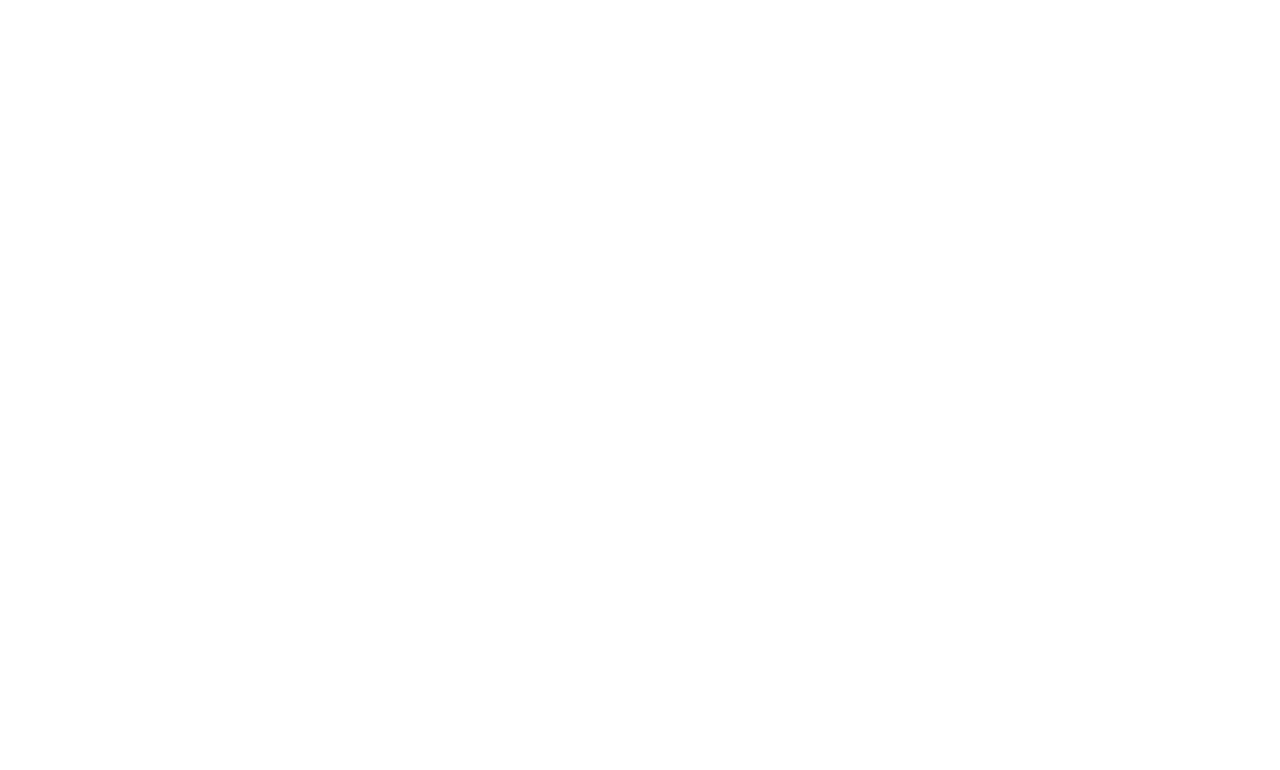
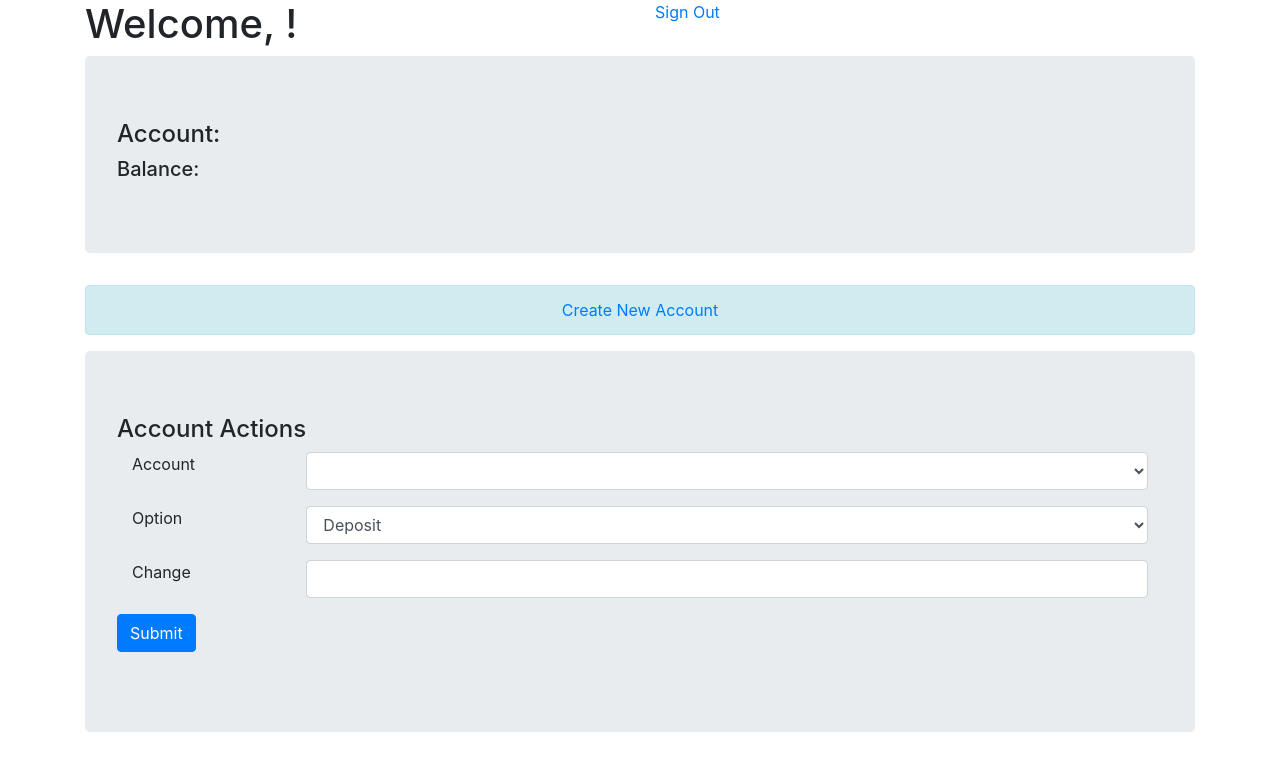
Before and after one commit to CristopherH95/CPSC-455-assignment-3, a website: page views/dashboard.html in a window 1280 px wide. Drawn offline with Linux system fonts and the light colour scheme; no server answers.

Commit message:
Begin building out dashboard functionality

```diff
--- a/static/js/userInfo.js
+++ b/static/js/userInfo.js
@@ -1,5 +1,31 @@
 'use strict';
 
+/**
+ * Gets XML data for the currently logged in user
+ * @return {Document} the resulting XML
+ */
+function getBasicInfo() {
+  return new Promise(function(resolve, reject) {
+    const xHttpReq = new XMLHttpRequest();
+    xHttpReq.open('GET', '/my-info');
+    xHttpReq.responseType = 'document'; // accept text responses
+    xHttpReq.send();
+    xHttpReq.onreadystatechange = function() {
+      if (this.readyState === 4 &&
+          this.status >= 200 && this.status <= 299) {
+            resolve(xHttpReq.responseXML);
+      } else if (this.readyState === 4) {
+        reject(xHttpReq.responseXML);
+      }
+    }
+  });
+}
+
+// TODO: Implement populating of user data on the page
 window.addEventListener('load', function(ev) {
-  // TODO
+  getBasicInfo().then((result) => {
+    console.log(result);
+  }).catch((err) => {
+    console.log(err);
+  });
 });
--- a/views/dashboard.html
+++ b/views/dashboard.html
@@ -7,13 +7,78 @@
         <meta name="viewport" content="width=device-width, initial-scale=1">
         <link rel="shortcut icon" href="/favicon.ico?v=1.0" type="image/x-icon">
         <link rel="stylesheet" href="/static/css/bootstrap.min.css" type="text/css">
+        <script src="/static/js/userInfo.js"></script>
     </head>
     <body>
         <div class="container">
             <div class="row">
                 <div class="col">
                     <div class="pull-left">
-                        <h1 id="welcome-msg"></h1>
+                        <h1 id="welcome-msg">Welcome, <span class="user-name"></span>!</h1>
+                    </div>
+                </div>
+                <div class="col">
+                    <div class="pull-right">
+                        <a href="/logout">Sign Out</a>
+                    </div>
+                </div>
+            </div>
+            <div class="row">
+                <div class="col">
+                    <div class="jumbotron">
+                        <div class="container">
+                            <div class="row">
+                                <h4>Account: <span class="account-id"></span></h4>
+                            </div>
+                            <div class="row">
+                                <h5>Balance: <span class="account-bal"></span></h5>
+                            </div>
+                        </div>
+                    </div>
+                </div>
+            </div>
+            <div class="row">
+                <div class="col">
+                    <div class="alert alert-info text-center">
+                        <a href="/new-account">Create New Account</a>
+                    </div>
+                </div>
+            </div>
+            <div class="row">
+                <div class="col">
+                    <div class="jumbotron">
+                        <form id="account-action-form" method="POST">
+                            <div class="container">
+                                <div class="row">
+                                    <h4>Account Actions</h4>
+                                </div>
+                                <div class="form-group row">
+                                    <label for="account-choice" class="col-sm-2">Account</label>
+                                    <div class="col-sm-10">
+                                        <select required id="account-choice" name="account" class="user-accounts form-control">
+                                        </select>
+                                    </div>
+                                </div>
+                                <div class="form-group row">
+                                    <label for="account-action" class="col-sm-2">Option</label>
+                                    <div class="col-sm-10">
+                                        <select required id="account-action" name="action" class="form-control">
+                                            <option value="deposit" selected>Deposit</option>
+                                            <option value="withdraw">Withdrawal</option>
+                                        </select>
+                                    </div>
+                                </div>
+                                <div class="form-group row">
+                                    <label for="account-change" class="col-sm-2">Change</label>
+                                    <div class="col-sm-10">
+                                        <input required type="number" min="1" name="change" class="form-control">
+                                    </div>
+                                </div>
+                                <div class="form-group row">
+                                    <button class="btn btn-primary" type="submit">Submit</button>
+                                </div>
+                            </div>
+                        </form>
                     </div>
                 </div>
             </div>
```
Also changed, not shown: app.js (+37 -0 lines), views/index.html (+1 -3 lines), views/new-user.html (+1 -1 lines).
